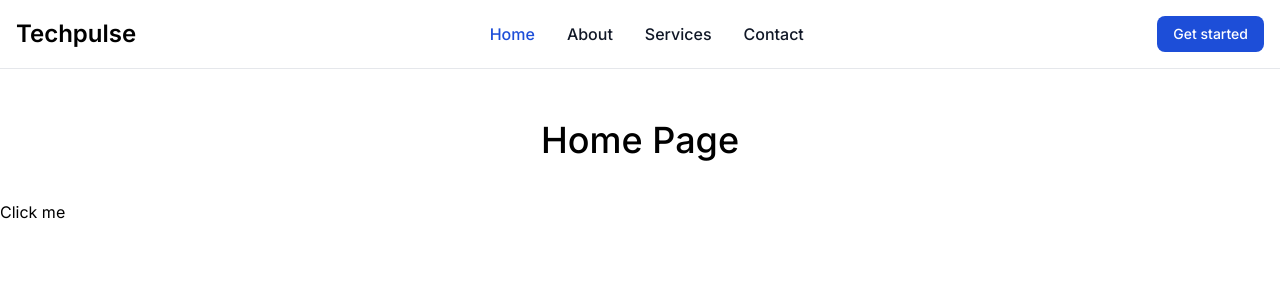
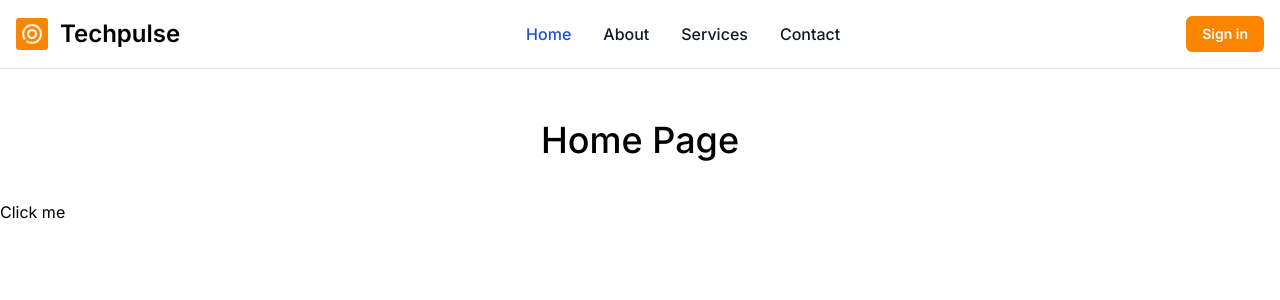
Before and after one commit to TechPulseLK/TechPulse-Platform, a Next.js app in the folder Frontend/: page / in a window 1280 px wide. Shown: the top 300 px of the page. Built offline with nearby package versions, Linux system fonts and the light colour scheme.

Commit message:
navbar update

```diff
--- a/Frontend/app/NavBar.tsx
+++ b/Frontend/app/components/Navbar.tsx
@@ -1,16 +1,19 @@
 import React from 'react'
 import Link from 'next/link'
-const NavBar = () => {
+
+const Navbar = () => {
   return (
     <div>
       <nav className="bg-white  fixed w-full z-20 top-0 start-0 border-b border-gray-200">
         <div className="max-w-screen-xl flex flex-wrap items-center justify-between mx-auto p-4">
           <Link href="https://flowbite.com/" className="flex items-center space-x-3 rtl:space-x-reverse">
-
+            <img src="icon.svg" alt="Logo" className="h-8 w-8" />
             <span className="self-center text-2xl font-semibold whitespace-nowrap ">Techpulse</span>
           </Link>
           <div className="flex md:order-2 space-x-3 md:space-x-0 rtl:space-x-reverse">
-            <button type="button" className="text-white bg-blue-700 hover:bg-blue-800 focus:ring-4 focus:outline-none focus:ring-blue-300 font-medium rounded-lg text-sm px-4 py-2 text-center ">Get started</button>
+            <button type="button" className="text-white bg-primary hover:bg-primary focus:ring-4 focus:outline-none focus:ring-blue-300 font-semibold rounded-md text-sm px-4 py-2 text-center">Sign in</button>
+
+            {/* mobile hamburger icon */}
             <button data-collapse-toggle="navbar-sticky" type="button" className="inline-flex items-center p-2 w-10 h-10 justify-center text-sm text-gray-500 rounded-lg md:hidden hover:bg-gray-100 focus:outline-none focus:ring-2 focus:ring-gray-200" aria-controls="navbar-sticky" aria-expanded="false">
               <span className="sr-only">Open main menu</span>
                   <svg className="w-5 h-5" aria-hidden="true" xmlns="http://www.w3.org/2000/svg" fill="none" viewBox="0 0 17 14">
@@ -41,4 +44,4 @@ const NavBar = () => {
   )
 }
 
-export default NavBar
+export default Navbar
--- a/Frontend/app/page.tsx
+++ b/Frontend/app/page.tsx
@@ -1,11 +1,10 @@
-import Link from "next/link";
 import ProductCard from "./components/ProductCard";
-import NavBar from "./NavBar";
+import Navbar from "./components/Navbar";
 
 export default function Home() {
   return (
    <div>
-    <NavBar></NavBar>
+    <Navbar/>
     <h1 className="text-4xl mt-20 font-medium text-center p-10">Home Page</h1>
     <ProductCard></ProductCard>
    </div>
--- a/Frontend/tailwind.config.ts
+++ b/Frontend/tailwind.config.ts
@@ -13,6 +13,10 @@ const config: Config = {
         'gradient-conic':
           'conic-gradient(from 180deg at 50% 50%, var(--tw-gradient-stops))',
       },
+      colors: {
+        primary: '#FB8500',      // Set primary color
+        secondary: '#023047',    // Set secondary color
+      },
     },
   },
   plugins: [],
```
Also changed, not shown: Frontend/public/icon.svg (added).
